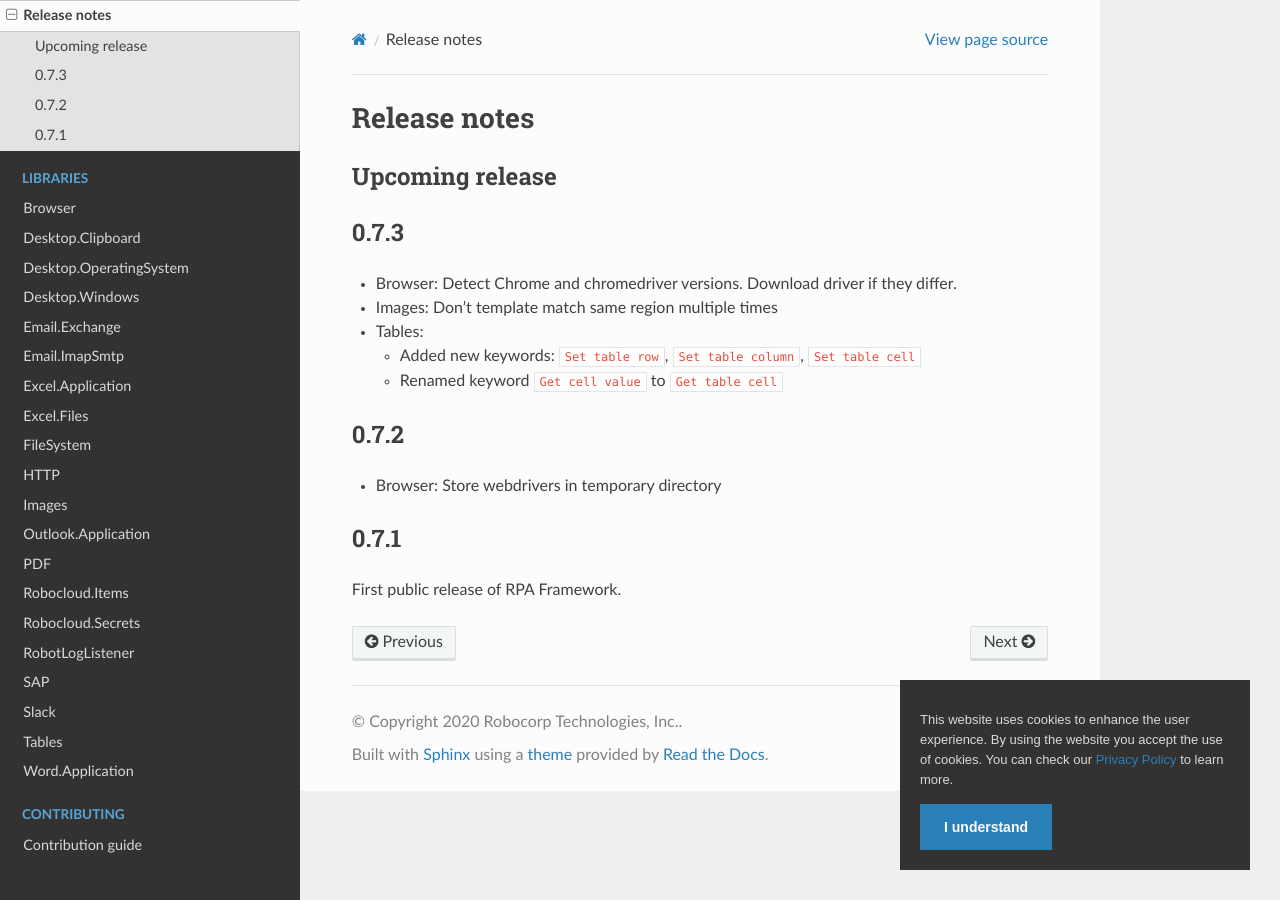
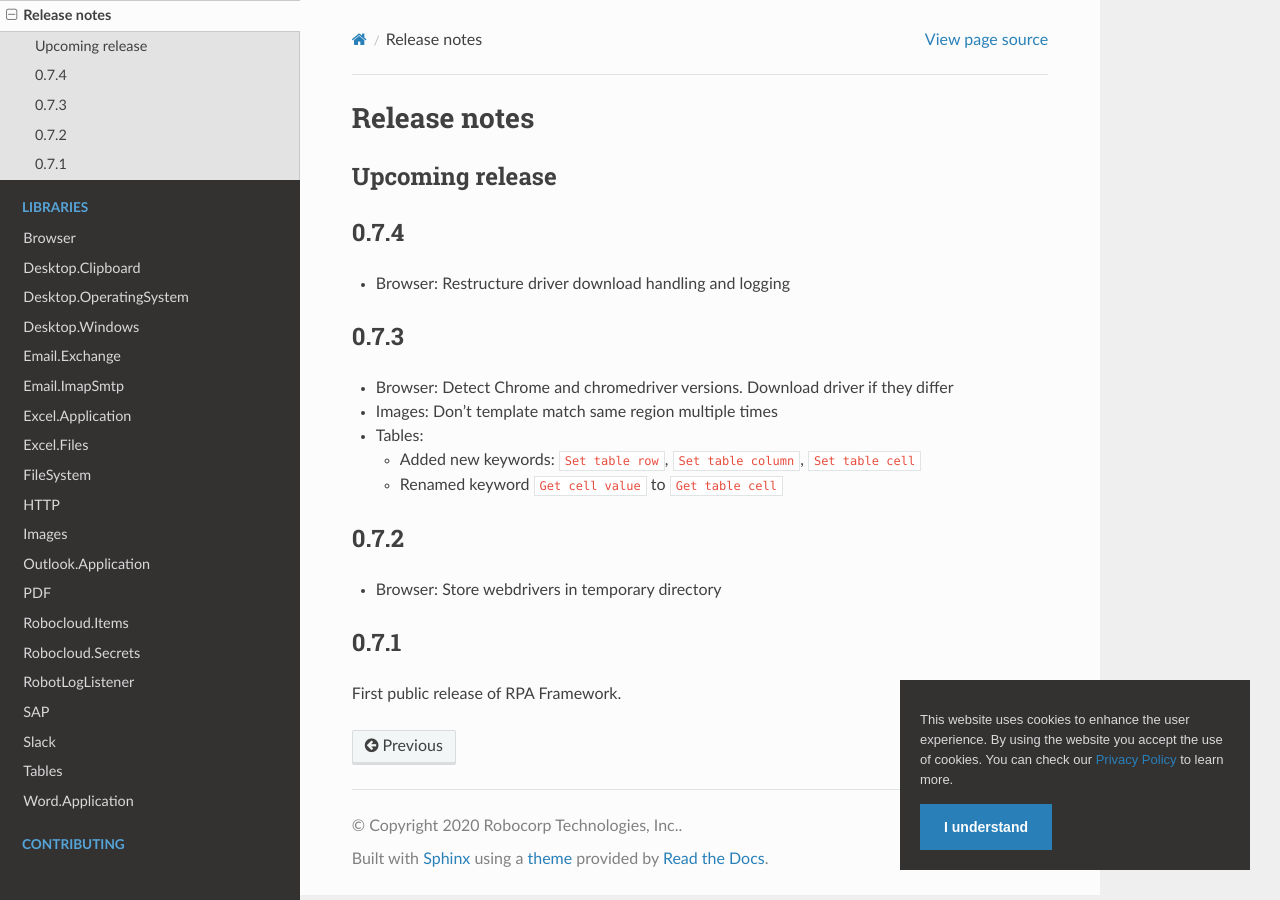
Before and after one commit to coderprovider/Framework-RPA, a Sphinx documentation site: the page built from docs/source/releasenotes.rst, in a window 1280 px wide. Built offline with Sphinx 7.4.7 and the Read the Docs theme 2.0.0, drawn with Linux system fonts in a browser that asks for light colours; pages that are not in the unit, such as notebooks, are missing from menus.

Commit message:
release: 0.7.4

```diff
--- a/docs/source/releasenotes.rst
+++ b/docs/source/releasenotes.rst
@@ -4,9 +4,13 @@
 Upcoming release
 ----------------
 
+0.7.4
+--------------
+- Browser: Restructure driver download handling and logging
+
 0.7.3
 --------------
-- Browser: Detect Chrome and chromedriver versions. Download driver if they differ.
+- Browser: Detect Chrome and chromedriver versions. Download driver if they differ
 - Images: Don't template match same region multiple times
 - Tables:
 
--- a/pyproject.toml
+++ b/pyproject.toml
@@ -1,6 +1,6 @@
 [tool.poetry]
 name = "rpa-framework"
-version = "0.7.3"
+version = "0.7.4"
 description = "A collection of tools and libraries for RPA"
 authors = [
 	"RPA Framework <rpafw@robocorp.com>",
```
